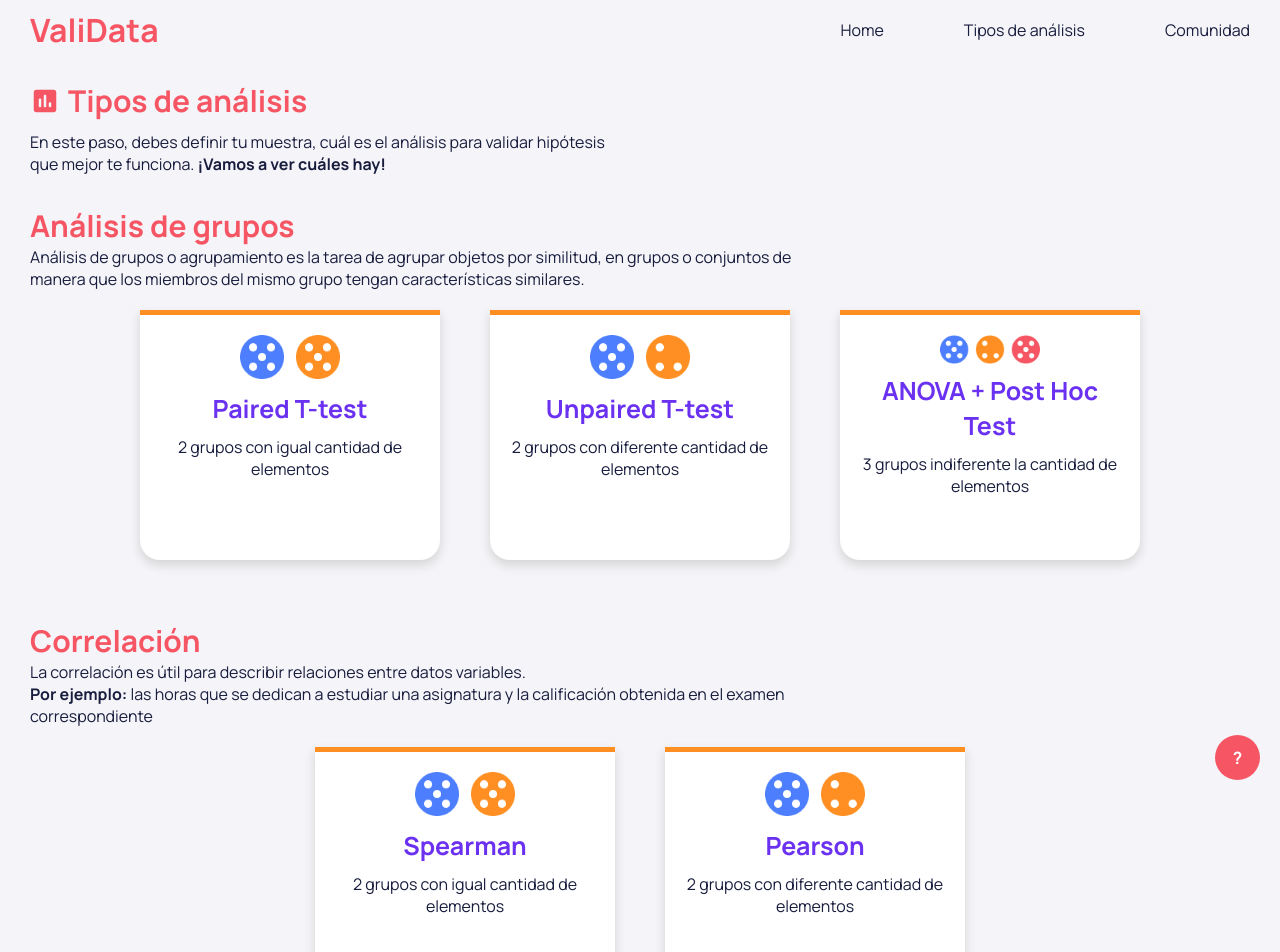
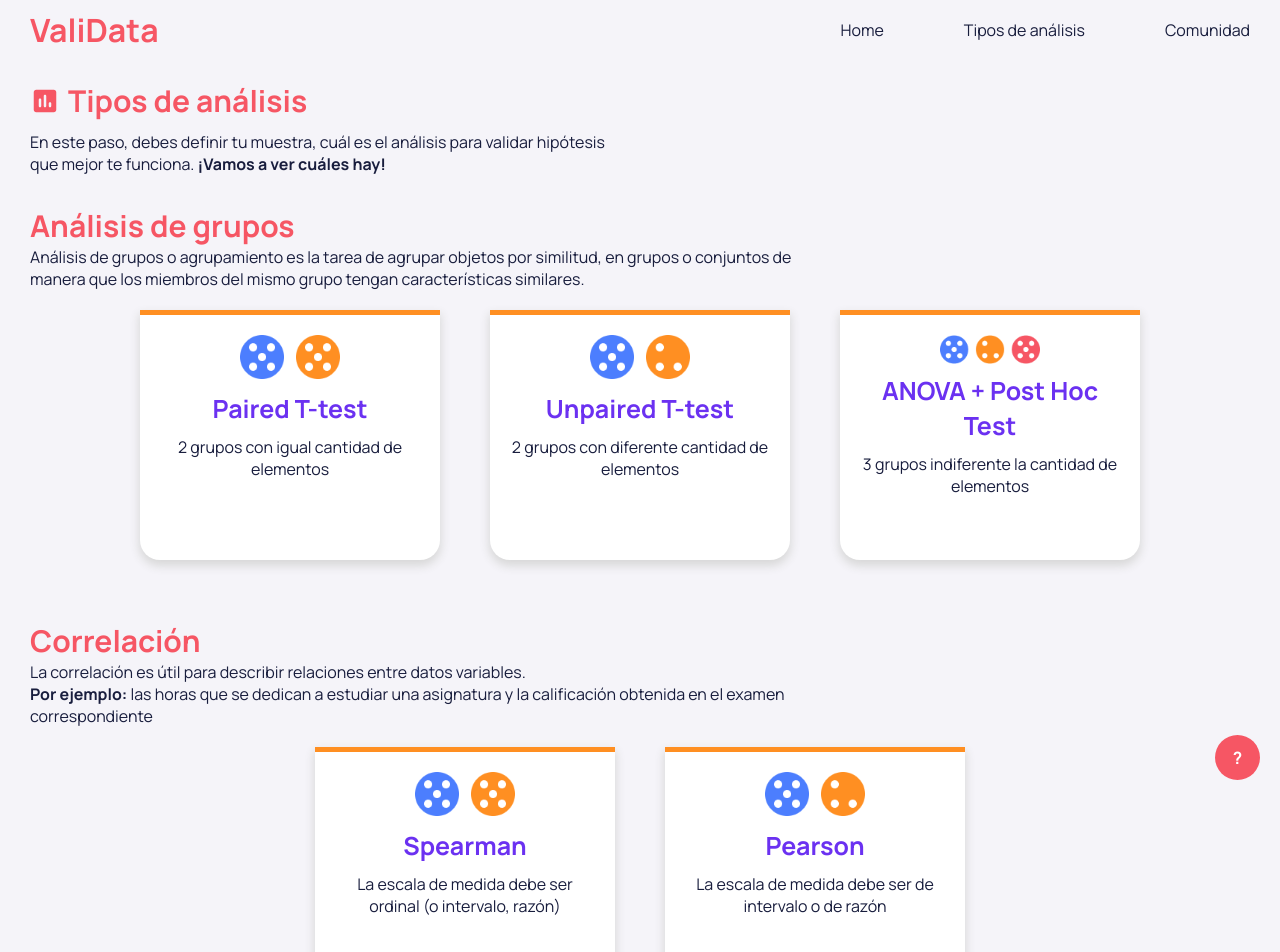
Before and after one commit to nataliaortizvi/pdg, a Vue app: page /analisis in a window 1280 px wide. Shown: the top 952 px of the page. Built offline with nearby package versions, Linux system fonts and the light colour scheme.

Commit message:
correlacion data lista

```diff
--- a/src/stores/tiposAnalisis.js
+++ b/src/stores/tiposAnalisis.js
@@ -49,19 +49,19 @@ export const useAnalisisStore = defineStore("analisis", {
                         img: '../../public/imgs/anova.png',
                         title: 'ANOVA + Post Hoc Test',
                         descrip: '3 grupos indiferente la cantidad de elementos',
-                        what: 'Se utiliza una prueba t para medir la diferencia entre exactamente dos medias. Su enfoque está en la misma variable de datos numéricos en lugar de recuentos o correlaciones entre múltiples variables. Si está tomando el promedio de una muestra de mediciones, las pruebas t son el método más utilizado para evaluar esos datos. Es particularmente útil para muestras pequeñas de menos de 30 observaciones. Por ejemplo, puede comparar si la presión arterial sistólica difiere entre un grupo de control y uno tratado, entre hombres y mujeres, o entre otros dos grupos. Esta calculadora utiliza una prueba t de dos muestras, que compara dos conjuntos de datos para ver si sus medias son estadísticamente diferentes. Eso es diferente de una prueba t de una muestra, que compara la media de su muestra con algún valor teórico propuesto.',
+                        what: 'La Rho de Spearman es una prueba no paramétrica utilizada para medir la fuerza de asociación entre dos variables, donde el valor r = 1 significa una correlación positiva perfecta y el valor r = -1 significa una correlación negativa perfecta. Entonces, por ejemplo, podría usar esta prueba para averiguar si la altura y el tamaño de los zapatos de las personas están correlacionados (lo estarán: cuanto más altas sean las personas, más grandes serán sus pies).',
                         how: [
                             {
-                                info: '1. Elija su formato de entrada de datos. Esto cambiará el aspecto de la sección 3 de la página. Las dos primeras opciones son para ingresar sus propios puntos de datos, ya sea manualmente o copiando y pegando. Los dos últimos son para ingresar las medias de cada grupo, junto con el número de observaciones (N) y el error estándar de esa media (SEM) o la desviación estándar del error estándar del conjunto de datos (SD). Si ya ha calculado estas estadísticas de resumen, las últimas opciones le ahorrarán tiempo.',
+                                info: '1. Para comenzar, debe agregar sus datos a los cuadros de texto a continuación.',
                             },
                             {
-                                info: '2. Elija una prueba de las tres opciones: prueba t no pareada, prueba t no pareada de Welch o prueba t pareada. Utilice nuestra Guía definitiva para las pruebas t si no está seguro de cuál es la adecuada, ya que incluye una sección sobre "¿Cómo sé qué prueba t debo usar?". Tenga en cuenta que no todas las opciones están disponibles si ingresa solo los medios.',
+                                info: '2. Cuando sus datos estén en su lugar y esté listo para hacer el cálculo, simplemente presione el botón "Calcular"',
                             },
                             {
-                                info: '3. Ingrese los datos para la prueba, según el formato que eligió en el Paso 1.'
+                                info: '3. la calculadora ejecutará varias pruebas en sus datos, para asegurarse de que sea adecuado para la estadística Spearman, y luego mostrará el resultado',
                             },
                             {
-                                info: '4. Haga clic en Calcular ahora y vea los resultados. Todas las opciones realizarán una prueba de dos colas.'
+                                info: '4. También le ofrecerá la opción de ver muchos detalles sobre el cálculo.',
                             },
                         ],
                     },
@@ -70,21 +70,29 @@ export const useAnalisisStore = defineStore("analisis", {
                     {
                         img: '../../public/imgs/paired.png',
                         title: 'Spearman',
-                        descrip: '2 grupos con igual cantidad de elementos',
-                        what: 'Se utiliza una prueba t para medir la diferencia entre exactamente dos medias. Su enfoque está en la misma variable de datos numéricos en lugar de recuentos o correlaciones entre múltiples variables. Si está tomando el promedio de una muestra de mediciones, las pruebas t son el método más utilizado para evaluar esos datos. Es particularmente útil para muestras pequeñas de menos de 30 observaciones. Por ejemplo, puede comparar si la presión arterial sistólica difiere entre un grupo de control y uno tratado, entre hombres y mujeres, o entre otros dos grupos. Esta calculadora utiliza una prueba t de dos muestras, que compara dos conjuntos de datos para ver si sus medias son estadísticamente diferentes. Eso es diferente de una prueba t de una muestra, que compara la media de su muestra con algún valor teórico propuesto.',
+                        descrip: 'La escala de medida debe ser ordinal (o intervalo, razón)',
+                        what: 'Spearman es una prueba no paramétrica utilizada para medir la fuerza de asociación entre dos variables, donde el valor r = 1 significa una correlación positiva perfecta y el valor r = -1 significa una correlación negativa perfecta.',
                         how: [
                             {
-                                step: 'Elija su formato de entrada de datos. Esto cambiará el aspecto de la sección 3 de la página. Las dos primeras opciones son para ingresar sus propios puntos de datos, ya sea manualmente o copiando y pegando. Los dos últimos son para ingresar las medias de cada grupo, junto con el número de observaciones (N) y el error estándar de esa media (SEM) o la desviación estándar del error estándar del conjunto de datos (SD). Si ya ha calculado estas estadísticas de resumen, las últimas opciones le ahorrarán tiempo.',
+                                info: '1. Para comenzar, debes agregar sus datos a los cuadros de texto a continuación.',
                             },
                             {
-                                step: 'Elija una prueba de las tres opciones: prueba t no pareada, prueba t no pareada de Welch o prueba t pareada. Utilice nuestra Guía definitiva para las pruebas t si no está seguro de cuál es la adecuada, ya que incluye una sección sobre "¿Cómo sé qué prueba t debo usar?". Tenga en cuenta que no todas las opciones están disponibles si ingresa solo los medios.',
+                                info: '2. Cuando tus datos estén en su lugar y estés listo para hacer el cálculo, simplemente presiona el botón "Calcular"',
+                            },
+                            {
+                                info: '3. La calculadora ejecutará varias pruebas en tus datos, para asegurarse de que sea adecuado para la estadística Spearman, y luego mostrará el resultado',
+                            },
+                            {
+                                info: '4. También te ofrecerá la opción de ver muchos detalles sobre el cálculo.',
                             },
                         ],
+
+                        example: 'Por ejemplo, puedes usar esta prueba para averiguar si la altura y el tamaño de los zapatos de las personas están correlacionados (lo estarán; cuanto más altas sean las personas, más grandes serán sus pies). Entonces, agregarías los valores de la altura en el cuadro Valores X y los valores del tamaño del calzado en el cuadro Valores Y (o viceversa).'
                     },
                     {
                         img: '../../public/imgs/Unpaired.png',
                         title: 'Pearson',
-                        descrip: '2 grupos con diferente cantidad de elementos',
+                        descrip: 'La escala de medida debe ser de intervalo o de razón',
                         what: 'Se utiliza una prueba t para medir la diferencia entre exactamente dos medias. Su enfoque está en la misma variable de datos numéricos en lugar de recuentos o correlaciones entre múltiples variables. Si está tomando el promedio de una muestra de mediciones, las pruebas t son el método más utilizado para evaluar esos datos. Es particularmente útil para muestras pequeñas de menos de 30 observaciones. Por ejemplo, puede comparar si la presión arterial sistólica difiere entre un grupo de control y uno tratado, entre hombres y mujeres, o entre otros dos grupos. Esta calculadora utiliza una prueba t de dos muestras, que compara dos conjuntos de datos para ver si sus medias son estadísticamente diferentes. Eso es diferente de una prueba t de una muestra, que compara la media de su muestra con algún valor teórico propuesto.',
                         how: [
                             {
```
